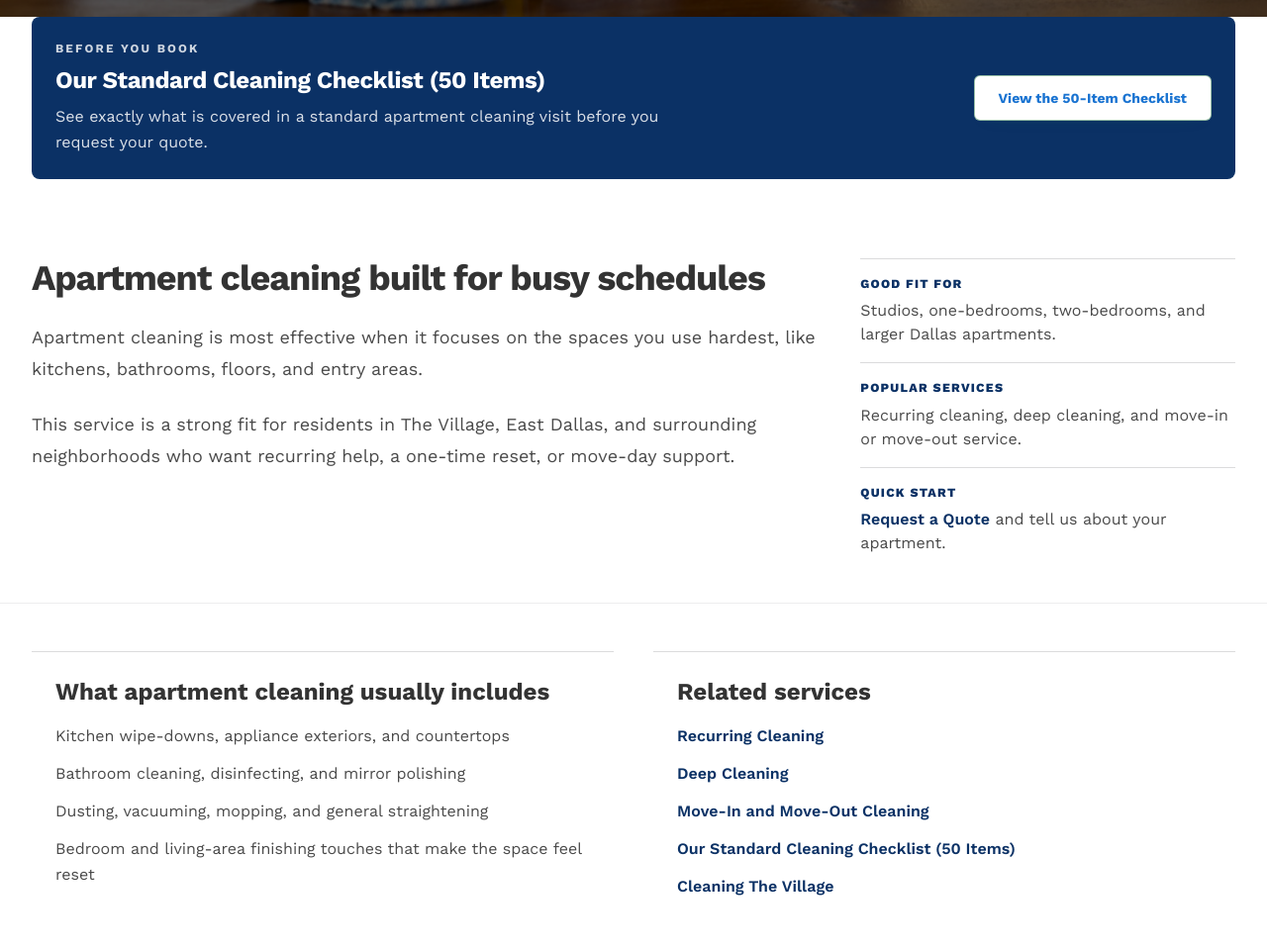
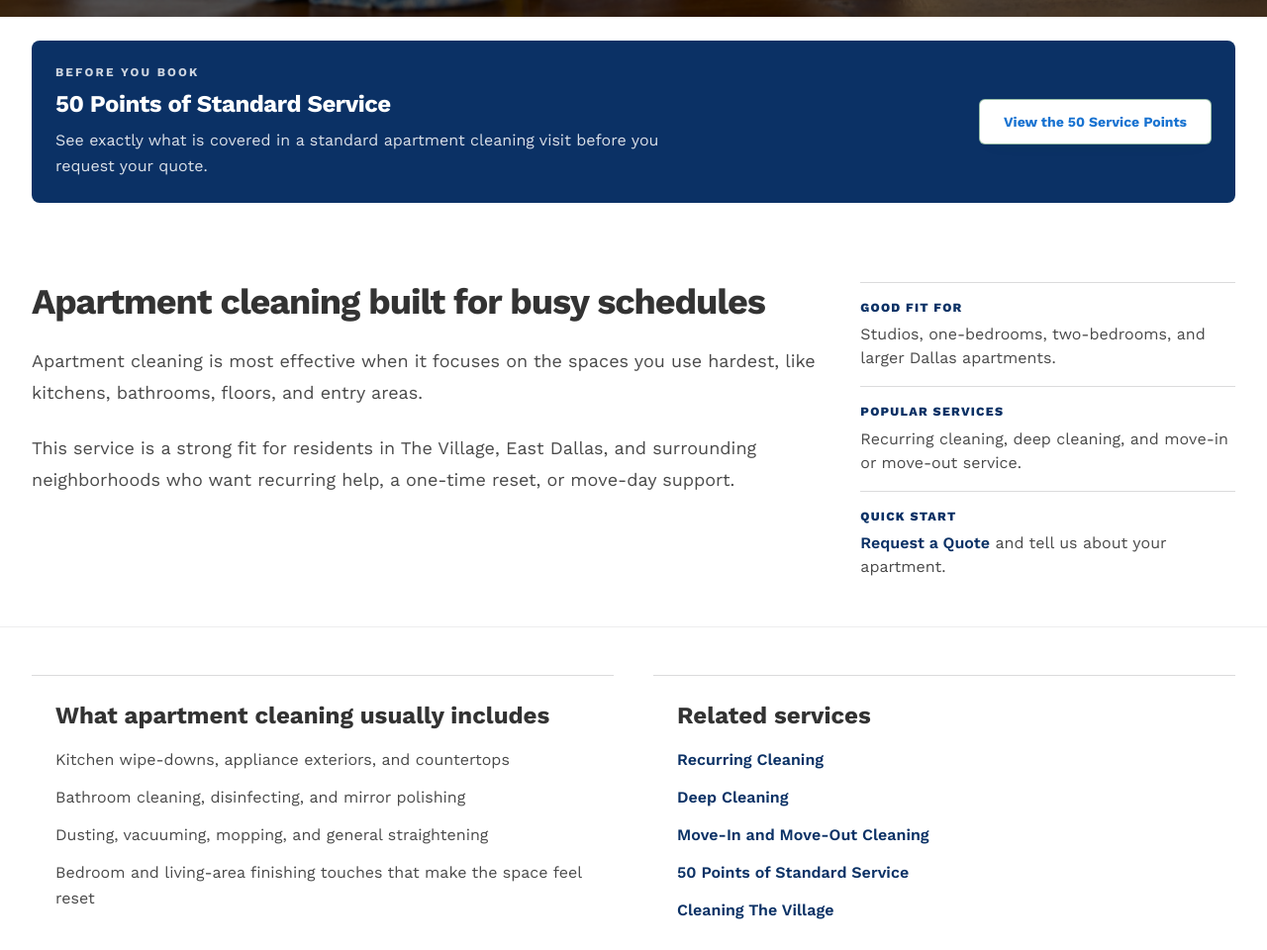
Before and after one commit to emmason22/ahiredhand, a plain HTML site: page apartment-cleaning-dallas.html in a window 1280 px wide. Shown: the part 623-1583 px from the top of the page at 99% size. Drawn offline with nearby package versions, Linux system fonts and the light colour scheme.

Commit message:
Rename checklist to 50 Points of Standard Service and adjust callout spacing

```diff
--- a/apartment-cleaning-dallas.html
+++ b/apartment-cleaning-dallas.html
@@ -200,14 +200,14 @@
         </div>
       </div>
     </section>
-    <section class="mx-auto max-w-7xl px-6 pb-8 lg:px-8">
+    <section class="mx-auto max-w-7xl px-6 pt-6 pb-8 lg:px-8">
       <div class="accent-card rounded-[1.5rem] bg-primary p-6 text-on_primary shadow-ambient md:flex md:items-center md:justify-between md:gap-6">
         <div class="space-y-2">
           <p class="font-body text-xs font-bold uppercase tracking-[0.18em] text-white/80">Before You Book</p>
-          <h2 class="font-headline text-2xl font-bold tracking-[-0.02em]">Our Standard Cleaning Checklist (50 Items)</h2>
+          <h2 class="font-headline text-2xl font-bold tracking-[-0.02em]">50 Points of Standard Service</h2>
           <p class="max-w-2xl leading-relaxed text-white/85">See exactly what is covered in a standard apartment cleaning visit before you request your quote.</p>
         </div>
-        <a class="button-ghost mt-4 inline-flex rounded-xl bg-white px-6 py-3 font-headline text-sm font-bold text-primary md:mt-0 md:shrink-0" href="what-we-do.html#standard-cleaning-checklist">View the 50-Item Checklist</a>
+        <a class="button-ghost mt-4 inline-flex rounded-xl bg-white px-6 py-3 font-headline text-sm font-bold text-primary md:mt-0 md:shrink-0" href="what-we-do.html#standard-cleaning-checklist">View the 50 Service Points</a>
       </div>
     </section>
 
@@ -245,7 +245,7 @@
             <li><a class="font-semibold text-primary" href="recurring-cleaning-dallas.html">Recurring Cleaning</a></li>
             <li><a class="font-semibold text-primary" href="deep-cleaning-dallas.html">Deep Cleaning</a></li>
             <li><a class="font-semibold text-primary" href="move-in-move-out-cleaning-dallas.html">Move-In and Move-Out Cleaning</a></li>
-            <li><a class="font-semibold text-primary" href="what-we-do.html#standard-cleaning-checklist">Our Standard Cleaning Checklist (50 Items)</a></li>
+            <li><a class="font-semibold text-primary" href="what-we-do.html#standard-cleaning-checklist">50 Points of Standard Service</a></li>
             <li><a class="font-semibold text-primary" href="cleaning-near-the-village-dallas.html">Cleaning The Village</a></li>
           </ul>
         </article>
```
Also changed, not shown: recurring-cleaning-dallas.html (+4 -4 lines), what-we-do.html (+1 -1 lines).
